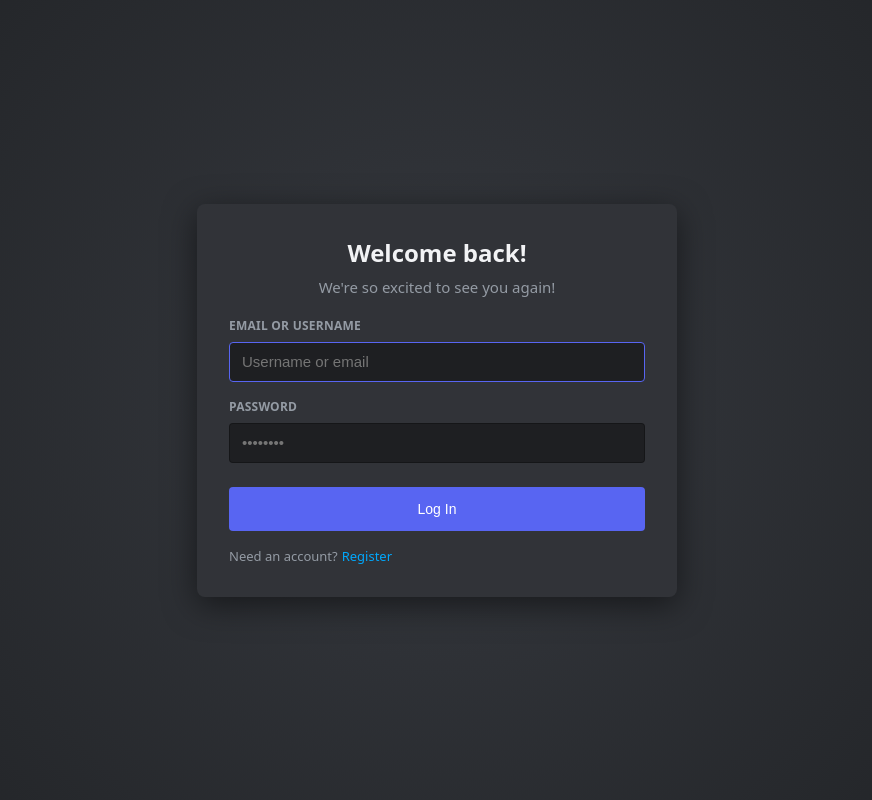
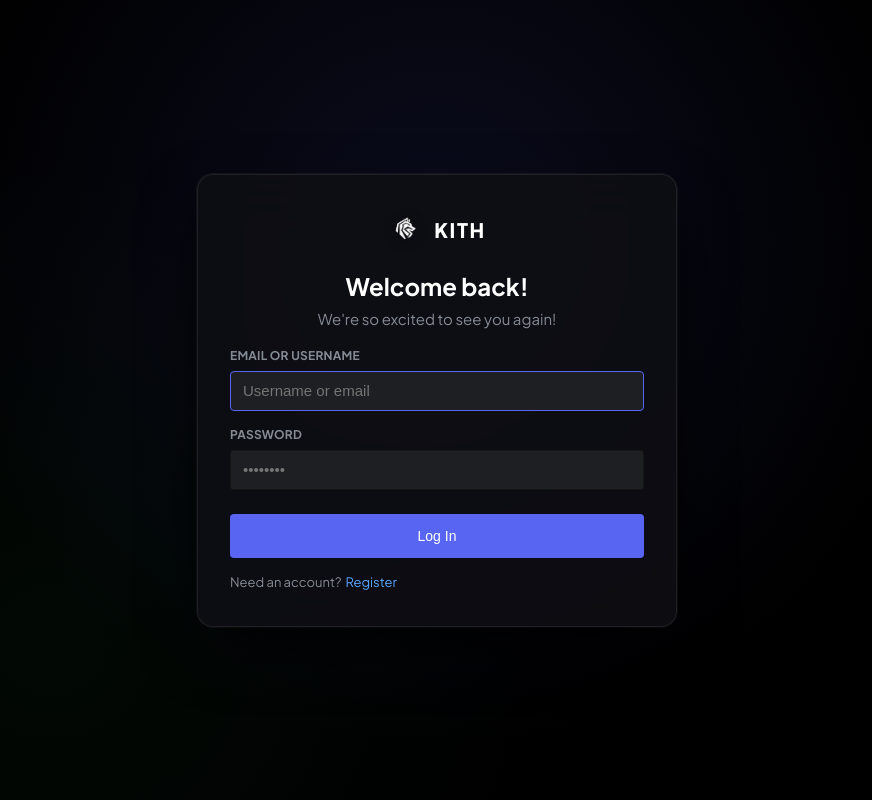
Before and after one commit to moadabdou/Kith, a React (Vite) app in the folder client/: page / in a window 1280 px wide. Shown: the whole page, without its empty margins (203-1075 px from the left). Built offline with nearby package versions, Linux system fonts and the light colour scheme; no server answers.

Commit message:
feat(client): design system foundation, solid black palette & blurred panels (closes #124)

```diff
--- a/client/index.html
+++ b/client/index.html
@@ -2,9 +2,12 @@
 <html lang="en">
   <head>
     <meta charset="UTF-8" />
-    <link rel="icon" type="image/svg+xml" href="/favicon.svg" />
+    <link rel="icon" type="image/png" href="/assets/logo.png" />
     <meta name="viewport" content="width=device-width, initial-scale=1.0" />
     <title>Kith</title>
+    <link rel="preconnect" href="https://fonts.googleapis.com" />
+    <link rel="preconnect" href="https://fonts.gstatic.com" crossorigin />
+    <link href="https://fonts.googleapis.com/css2?family=Plus+Jakarta+Sans:wght@400;500;600;700;800&family=JetBrains+Mono:wght@400;500;600&display=swap" rel="stylesheet" />
   </head>
   <body>
     <div id="root"></div>
--- a/client/src/components/auth/AuthView.tsx
+++ b/client/src/components/auth/AuthView.tsx
@@ -35,6 +35,10 @@ export function AuthView() {
   return (
     <div className="auth-wrapper">
       <div className="auth-card">
+        <div className="auth-brand-badge">
+          <img src="/assets/logo.png" alt="Kith" className="auth-logo-img" />
+          <span className="auth-brand-name">KITH</span>
+        </div>
         <div className="auth-header">
           <h2 className="auth-title">
             {isRegister ? 'Create an account' : 'Welcome back!'}
--- a/client/src/components/navigation/ServerSidebar.tsx
+++ b/client/src/components/navigation/ServerSidebar.tsx
@@ -1,5 +1,5 @@
 import { useState } from 'react'
-import { MessageSquare, Plus } from 'lucide-react'
+import { Plus } from 'lucide-react'
 import type { Guild } from '../../types'
 
 interface ServerSidebarProps {
@@ -31,14 +31,18 @@ export function ServerSidebar({
 
   return (
     <div className="server-rail">
-      {/* Home / Discord icon */}
+      {/* Home / Kith logo icon */}
       <div className="server-icon-wrapper">
         <button
-          className="server-icon-btn active"
+          className="server-icon-btn active kith-home-btn"
           title="Direct Messages"
-          style={{ backgroundColor: 'var(--brand)' }}
+          onClick={() => onSelectGuild('')}
         >
-          <MessageSquare size={24} />
+          <img
+            src="/assets/logo.png"
+            alt="Kith"
+            className="kith-logo-img"
+          />
         </button>
       </div>
 
--- a/client/src/index.css
+++ b/client/src/index.css
@@ -1,34 +1,53 @@
 :root {
-  --bg-servers: #1e1f22;
-  --bg-channels: #2b2d31;
-  --bg-chat: #313338;
-  --bg-chat-input: #383a40;
-  --bg-user-bar: #232428;
-  --bg-modal: #313338;
-  --bg-modal-footer: #2b2d31;
-  --bg-hover: rgba(255, 255, 255, 0.07);
-  --bg-active: rgba(255, 255, 255, 0.12);
-
+  /* Solid OLED Black Base & Canvas */
+  --bg-canvas: #000000;
+  --bg-chat: #000000;
+
+  /* Modern Frosted Dark Panels & Surfaces */
+  --bg-servers: rgba(10, 11, 14, 0.85);
+  --bg-channels: rgba(12, 13, 16, 0.78);
+  --bg-member-sidebar: rgba(12, 13, 16, 0.72);
+  --bg-chat-input: rgba(18, 19, 24, 0.88);
+  --bg-user-bar: rgba(9, 10, 13, 0.92);
+
+  /* Modern Glass Modals & Overlays */
+  --bg-modal: rgba(14, 15, 20, 0.86);
+  --bg-modal-footer: rgba(10, 11, 15, 0.96);
+  --glass-blur: blur(20px);
+  --glass-modal-blur: blur(28px);
+  --glass-modal-border: 1px solid rgba(255, 255, 255, 0.08);
+  --glass-modal-shadow: 0 24px 64px -12px rgba(0, 0, 0, 0.9), 0 0 0 1px rgba(255, 255, 255, 0.06);
+
+  /* Micro-interactions & States */
+  --bg-hover: rgba(255, 255, 255, 0.06);
+  --bg-active: rgba(255, 255, 255, 0.1);
+  --border-subtle: rgba(255, 255, 255, 0.06);
+  --border-focus: rgba(88, 101, 242, 0.6);
+
+  /* Text Hierarchy & Contrast */
+  --text-header: #ffffff;
   --text-normal: #dbdee1;
-  --text-muted: #949ba4;
-  --text-header: #f2f3f5;
-  --text-link: #00a8fc;
-
+  --text-muted: #858b94;
+  --text-link: #58a6ff;
+
+  /* Brand Accents */
   --brand: #5865f2;
   --brand-hover: #4752c4;
   --danger: #da373c;
   --danger-hover: #a1282c;
   --success: #23a55a;
 
+  /* Presence Indicators */
   --presence-online: #23a55a;
   --presence-idle: #f0b232;
   --presence-dnd: #f23f43;
   --presence-offline: #80848e;
 
-  font-family: 'gg sans', 'Noto Sans', 'Helvetica Neue', Helvetica, Arial, sans-serif;
+  /* Modern Typography */
+  font-family: 'Plus Jakarta Sans', 'Inter', -apple-system, BlinkMacSystemFont, 'Segoe UI', Roboto, sans-serif;
   color-scheme: dark;
   color: var(--text-normal);
-  background-color: var(--bg-chat);
+  background-color: var(--bg-canvas);
 }
 
 * {
@@ -42,6 +61,7 @@ body {
   height: 100vh;
   overflow: hidden;
   user-select: none;
+  background-color: var(--bg-canvas);
 }
 
 #root {
@@ -50,20 +70,21 @@ body {
   display: flex;
 }
 
-/* Custom Discord Scrollbars */
+/* Custom Sleek Scrollbars */
 ::-webkit-scrollbar {
-  width: 8px;
-  height: 8px;
+  width: 6px;
+  height: 6px;
 }
 ::-webkit-scrollbar-track {
   background-color: transparent;
 }
 ::-webkit-scrollbar-thumb {
-  background-color: #1a1b1e;
-  border-radius: 4px;
+  background-color: rgba(255, 255, 255, 0.12);
+  border-radius: 6px;
+  transition: background-color 0.2s ease;
 }
 ::-webkit-scrollbar-thumb:hover {
-  background-color: #111214;
+  background-color: rgba(255, 255, 255, 0.24);
 }
 
 /* ── App Layout ─────────────────────────────────────── */
@@ -72,12 +93,16 @@ body {
   width: 100%;
   height: 100%;
   overflow: hidden;
+  background-color: var(--bg-canvas);
 }
 
 /* Left Server Rail (72px) */
 .server-rail {
   width: 72px;
   background-color: var(--bg-servers);
+  backdrop-filter: var(--glass-blur);
+  -webkit-backdrop-filter: var(--glass-blur);
+  border-right: 1px solid var(--border-subtle);
   display: flex;
   flex-direction: column;
   align-items: center;
@@ -85,6 +110,7 @@ body {
   gap: 8px;
   flex-shrink: 0;
   overflow-y: auto;
+  z-index: 10;
 }
 
 .server-icon-wrapper {
@@ -101,7 +127,7 @@ body {
   width: 4px;
   background-color: white;
   border-radius: 0 4px 4px 0;
-  transition: all 0.2s ease;
+  transition: all 0.2s cubic-bezier(0.16, 1, 0.3, 1);
 }
 
 .pill-indicator.active {
@@ -116,16 +142,16 @@ body {
   width: 48px;
   height: 48px;
   border-radius: 24px;
-  background-color: var(--bg-chat);
+  background-color: rgba(255, 255, 255, 0.05);
   color: var(--text-normal);
   display: flex;
   align-items: center;
   justify-content: center;
   cursor: pointer;
-  border: none;
+  border: 1px solid rgba(255, 255, 255, 0.04);
   font-weight: 600;
   font-size: 16px;
-  transition: all 0.2s ease;
+  transition: all 0.22s cubic-bezier(0.16, 1, 0.3, 1);
   overflow: hidden;
 }
 
@@ -133,13 +159,39 @@ body {
 .server-icon-btn.active {
   border-radius: 16px;
   background-color: var(--brand);
+  border-color: transparent;
   color: white;
+  box-shadow: 0 4px 14px rgba(88, 101, 242, 0.4);
+}
+
+.server-icon-btn.kith-home-btn {
+  background-color: rgba(255, 255, 255, 0.04);
+  border: 1px solid rgba(255, 255, 255, 0.08);
+  padding: 8px;
+}
+
+.server-icon-btn.kith-home-btn:hover,
+.server-icon-btn.kith-home-btn.active {
+  background-color: var(--brand);
+  border-color: transparent;
+}
+
+.kith-logo-img {
+  width: 100%;
+  height: 100%;
+  object-fit: contain;
+  filter: drop-shadow(0 2px 4px rgba(0, 0, 0, 0.4));
+  transition: transform 0.2s ease;
+}
+
+.server-icon-btn:hover .kith-logo-img {
+  transform: scale(1.08);
 }
 
 .server-separator {
   height: 2px;
   width: 32px;
-  background-color: #35363c;
+  background-color: rgba(255, 255, 255, 0.08);
   margin: 4px 0;
   border-radius: 1px;
 }
@@ -148,10 +200,13 @@ body {
 .channel-sidebar {
   width: 240px;
   background-color: var(--bg-channels);
+  backdrop-filter: var(--glass-blur);
+  -webkit-backdrop-filter: var(--glass-blur);
+  border-right: 1px solid var(--border-subtle);
   display: flex;
   flex-direction: column;
   flex-shrink: 0;
-  border-top-left-radius: 8px;
+  z-index: 5;
 }
 
 .guild-header {
@@ -160,11 +215,13 @@ body {
   display: flex;
   align-items: center;
   justify-content: space-between;
-  border-bottom: 1px solid rgba(0, 0, 0, 0.24);
+  border-bottom: 1px solid var(--border-subtle);
   font-weight: 700;
   color: var(--text-header);
   font-size: 15px;
-  box-shadow: 0 1px 2px rgba(0, 0, 0, 0.2);
+  background-color: rgba(10, 11, 14, 0.7);
+  backdrop-filter: blur(16px);
+  -webkit-backdrop-filter: blur(16px);
 }
 
 .channels-list-header {
@@ -525,11 +582,13 @@ body {
 .user-profile-bar {
   height: 52px;
   background-color: var(--bg-user-bar);
+  backdrop-filter: blur(16px);
+  -webkit-backdrop-filter: blur(16px);
   padding: 0 8px;
   display: flex;
   align-items: center;
   justify-content: space-between;
-  border-top: 1px solid rgba(0, 0, 0, 0.2);
+  border-top: 1px solid var(--border-subtle);
 }
 
 .user-info-area {
@@ -597,12 +656,15 @@ body {
   display: flex;
   align-items: center;
   gap: 8px;
-  border-bottom: 1px solid rgba(0, 0, 0, 0.24);
+  border-bottom: 1px solid var(--border-subtle);
   font-weight: 600;
   font-size: 16px;
   color: var(--text-header);
-  box-shadow: 0 1px 2px rgba(0, 0, 0, 0.2);
+  background-color: rgba(10, 11, 14, 0.72);
+  backdrop-filter: blur(16px);
+  -webkit-backdrop-filter: blur(16px);
   flex-shrink: 0;
+  z-index: 5;
 }
 
 .chat-header-desc {
@@ -2328,12 +2390,15 @@ a.attachment-name:hover {
 /* ── Member Sidebar (right, 240px) ──────────────────── */
 .member-sidebar {
   width: 240px;
-  background-color: var(--bg-channels);
+  background-color: var(--bg-member-sidebar);
+  backdrop-filter: var(--glass-blur);
+  -webkit-backdrop-filter: var(--glass-blur);
+  border-left: 1px solid var(--border-subtle);
   display: flex;
   flex-direction: column;
   flex-shrink: 0;
-  border-top-right-radius: 8px;
   overflow: hidden;
+  z-index: 5;
 }
 
 .member-scroll {
@@ -2486,7 +2551,9 @@ a.attachment-name:hover {
 .modal-overlay {
   position: fixed;
   inset: 0;
-  background-color: rgba(0, 0, 0, 0.7);
+  background-color: rgba(0, 0, 0, 0.75);
+  backdrop-filter: blur(10px);
+  -webkit-backdrop-filter: blur(10px);
   display: flex;
   align-items: center;
   justify-content: center;
@@ -2495,12 +2562,26 @@ a.attachment-name:hover {
 
 .modal-content {
   background-color: var(--bg-modal);
-  border-radius: 8px;
+  backdrop-filter: var(--glass-modal-blur);
+  -webkit-backdrop-filter: var(--glass-modal-blur);
+  border: var(--glass-modal-border);
+  border-radius: 12px;
   width: 440px;
   max-width: 90vw;
   overflow: hidden;
-  box-shadow: 0 8px 24px rgba(0, 0, 0, 0.4);
-  animation: fadeIn 0.15s ease;
+  box-shadow: var(--glass-modal-shadow);
+  animation: modalScaleIn 0.2s cubic-bezier(0.16, 1, 0.3, 1);
+}
+
+@keyframes modalScaleIn {
+  from {
+    opacity: 0;
+    transform: scale(0.95) translateY(8px);
+  }
+  to {
+    opacity: 1;
+    transform: scale(1) translateY(0);
+  }
 }
 
 .modal-header {
@@ -2529,6 +2610,7 @@ a.attachment-name:hover {
 
 .modal-footer {
   background-color: var(--bg-modal-footer);
+  border-top: 1px solid var(--border-subtle);
   padding: 16px 24px;
   display: flex;
   justify-content: flex-end;
@@ -2610,18 +2692,47 @@ a.attachment-name:hover {
   display: flex;
   align-items: center;
   justify-content: center;
-  background: radial-gradient(circle at center, #36393f 0%, #202225 100%);
+  background-color: #000000;
+  background-image:
+    radial-gradient(circle at 50% 30%, rgba(88, 101, 242, 0.12) 0%, transparent 60%),
+    radial-gradient(circle at 20% 80%, rgba(35, 165, 90, 0.05) 0%, transparent 40%);
 }
 
 .auth-card {
   width: 480px;
-  background-color: #313338;
-  border-radius: 8px;
-  padding: 32px;
-  box-shadow: 0 8px 32px rgba(0, 0, 0, 0.5);
+  background-color: var(--bg-modal);
+  backdrop-filter: var(--glass-modal-blur);
+  -webkit-backdrop-filter: var(--glass-modal-blur);
+  border: var(--glass-modal-border);
+  border-radius: 16px;
+  padding: 36px 32px;
+  box-shadow: var(--glass-modal-shadow);
   display: flex;
   flex-direction: column;
   gap: 20px;
+  animation: modalScaleIn 0.25s cubic-bezier(0.16, 1, 0.3, 1);
+}
+
+.auth-brand-badge {
+  display: flex;
+  align-items: center;
+  justify-content: center;
+  gap: 10px;
+  margin-bottom: 4px;
+}
+
+.auth-logo-img {
+  width: 36px;
+  height: 36px;
+  object-fit: contain;
+  filter: drop-shadow(0 2px 6px rgba(0, 0, 0, 0.5));
+}
+
+.auth-brand-name {
+  font-size: 20px;
+  font-weight: 800;
+  letter-spacing: 0.08em;
+  color: var(--text-header);
 }
 
 .auth-header {
```
Also changed, not shown: client/public/assets/logo.png (added).
